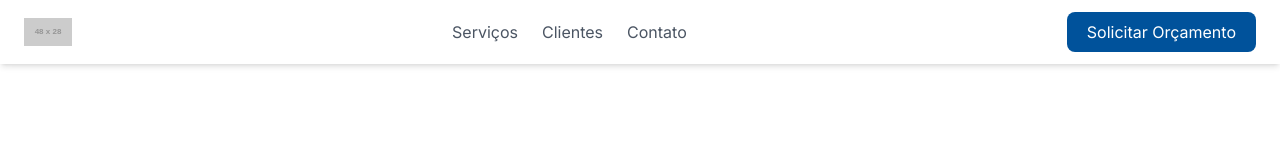
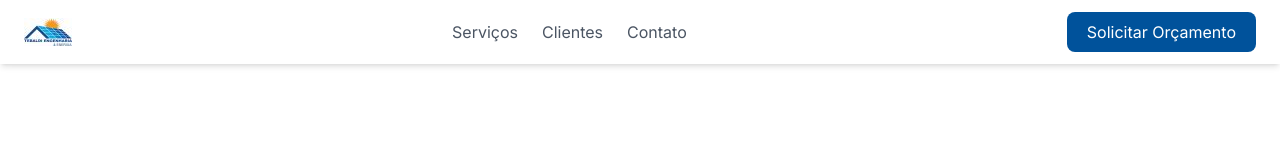
Before and after one commit to Tebaldiengenharia/site, a plain HTML site: page index.html in a window 1280 px wide. Shown: the top 160 px of the page. Drawn offline with nearby package versions, Linux system fonts and the light colour scheme; placeholder pictures from the web are drawn by us.

Commit message:
Update index.html

```diff
--- a/index.html
+++ b/index.html
@@ -48,7 +48,7 @@
             <a href="#" class="flex items-center">
                 <!-- Substitua pelo seu logo -->
                 <img
-                  src="LOGO JPGE  15-04-2025"
+                  src="LOGO JPGE  15-04-2025.jpg"
                   alt="Logo Tebaldi Engenharia"
                   class=class="w-full h-auto object-contain rounded-lg shadow-lg transform hover:scale-105 transition-transform duration-300 max-h-80"
                 onerror="this.onerror=null;this.src='https://placehold.co/48x28/9CA3AF/FFFFFF?text=Erro+ao+Carregar+Imagem';"
```
